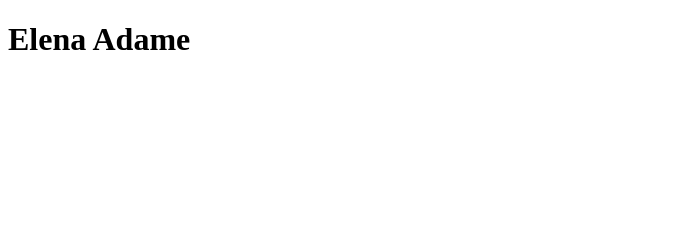
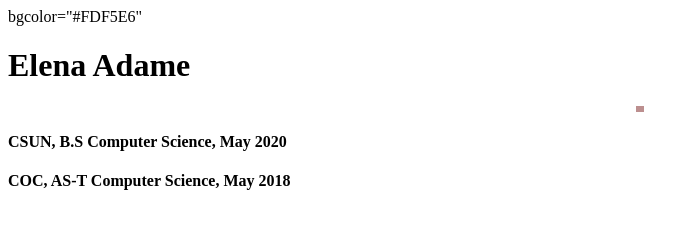
Before and after one commit to Elenadame/elenadame.github.io, a plain HTML site: page index.html in a window 1280 px wide. Shown: the whole page, without its empty margins (0-699 px from the left). Drawn offline with Linux system fonts and the light colour scheme.

Commit message:
Testing Degrees, Line

```diff
--- a/index.html
+++ b/index.html
@@ -5,7 +5,12 @@
       <title>Elena Adame</title>
     </head>
     <body>
+      bgcolor="#FDF5E6"
       <h1> Elena Adame </h1>
+      <hr size="6" width="6" width="80%" color="#BC8F8F" align=center>
+      <h4> CSUN, B.S Computer Science, May 2020</h4>
+      <h4> COC, AS-T Computer Science, May 2018</h4>
+
     </body>
 
    </html>
```
